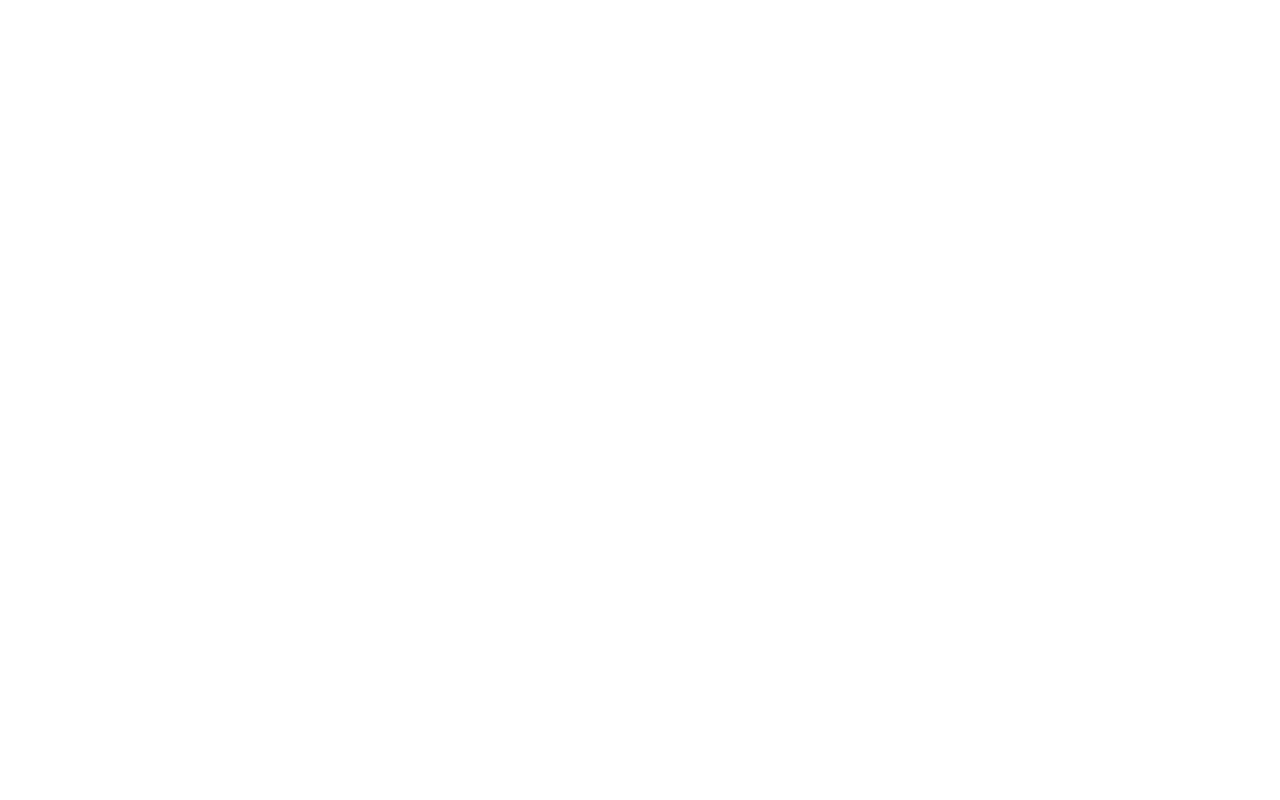
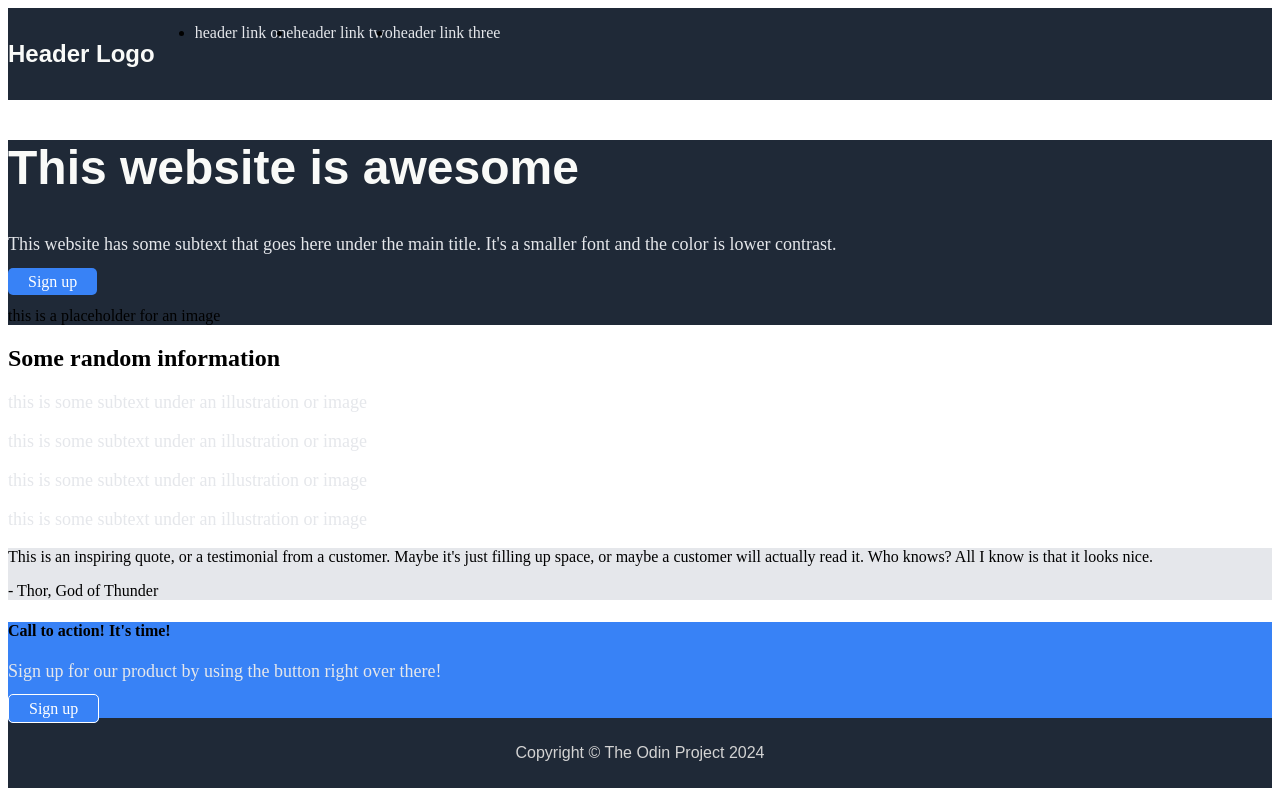
Before and after one commit to prxsto/odin-landing-page, a plain HTML site: page index.html in a window 1280 px wide. Drawn offline with Linux system fonts and the light colour scheme.

Commit message:
html layout, basic css added

```diff
--- a/index.html
+++ b/index.html
@@ -10,7 +10,66 @@
 </head>
 
 <body>
-
+  <header>
+    <nav>
+      <div class="logo">
+        <h4>Header Logo</h4>
+      </div>
+      <ul class="nav-links">
+        <li><a>header link one</a></li>
+        <li><a>header link two</a></li>
+        <li><a>header link three</a></li>
+      </ul>
+    </nav>
+  </header>
+  <section class="hero">
+    <div class="hero-info">
+      <h1>This website is awesome</h1>
+      <p class="p-dark">This website has some subtext that goes here under the main title. It's a smaller font and the
+        color is lower
+        contrast.</p>
+      <a href="#" class="hero-signup">Sign up</a>
+    </div>
+    <div class="placeholder-image">
+      <p>this is a placeholder for an image</p>
+    </div>
+  </section>
+  <section class="info">
+    <h2>Some random information</h2>
+    <div class="horizontal-gallery">
+      <div class="gallery-item">
+        <div class="gallery-img"></div>
+        <p class="p-dark">this is some subtext under an illustration or image</p>
+      </div>
+      <div class="gallery-item">
+        <div class="gallery-img"></div>
+        <p class="p-dark">this is some subtext under an illustration or image</p>
+      </div>
+      <div class="gallery-item">
+        <div class="gallery-img"></div>
+        <p class="p-dark">this is some subtext under an illustration or image</p>
+      </div>
+      <div class="gallery-item">
+        <div class="gallery-img"></div>
+        <p class="p-dark">this is some subtext under an illustration or image</p>
+      </div>
+  </section>
+  <section class="quote">
+    <p class="quote-body">This is an inspiring quote, or a testimonial from a customer. Maybe it's just filling up
+      space, or maybe a
+      customer will actually read it. Who knows? All I know is that it looks nice.</p>
+    <p class="quote-attribution"> - Thor, God of Thunder</p>
+  </section>
+  <section class="cta">
+    <div class="cta-info">
+      <h4>Call to action! It's time!</h4>
+      <p class="p-dark">Sign up for our product by using the button right over there!</p>
+    </div>
+    <a href="#" class="cta-signup">Sign up</a>
+  </section>
+  <footer>
+    <p>Copyright &#169; The Odin Project 2024</p>
+  </footer>
 </body>
 
 </html>
--- a/style.css
+++ b/style.css
@@ -0,0 +1,76 @@
+header {
+  background-color: #1F2937;
+}
+
+nav {
+  display: flex;
+}
+
+.logo {
+  font-size: 24px;
+  color: #F9FAF8;
+  font-family: Arial, Helvetica, sans-serif;
+}
+
+.nav-links {
+  display: flex;
+}
+
+.nav-links a {
+  color: #E5E7EB;
+  list-style: none;
+  text-decoration: none;
+}
+
+.hero {
+  background-color: #1F2937;
+}
+
+.hero h1 {
+  font-size: 48px;
+  font-weight: extra-bold;
+  color: #F9FAF8;
+  font-family: Arial, Helvetica, sans-serif;
+}
+
+.hero-signup {
+  background-color: #3882F6;
+  border-radius: 5px;
+  color: white;
+  padding: 5px 20px;
+  text-decoration: none;
+}
+
+.p-dark {
+  color: #E5E7EB;
+  font-size: 18px;
+}
+
+.p-light {
+  font-size: 18px;
+}
+
+.quote {
+  background-color: #E5E7EB;
+}
+
+.cta {
+  background-color: #3882F6;
+}
+
+.cta-signup {
+  background-color: #3882F6;
+  border: 1px solid white;
+  border-radius: 5px;
+  color: white;
+  padding: 5px 20px;
+  text-decoration: none;
+}
+
+footer {
+  background-color: #1F2937;
+  color: lightgray;
+  font-family: Arial, Helvetica, sans-serif;
+  text-align: center;
+  padding: 10px;
+}
```
Also changed, not shown: 01 1440x1912.png.
